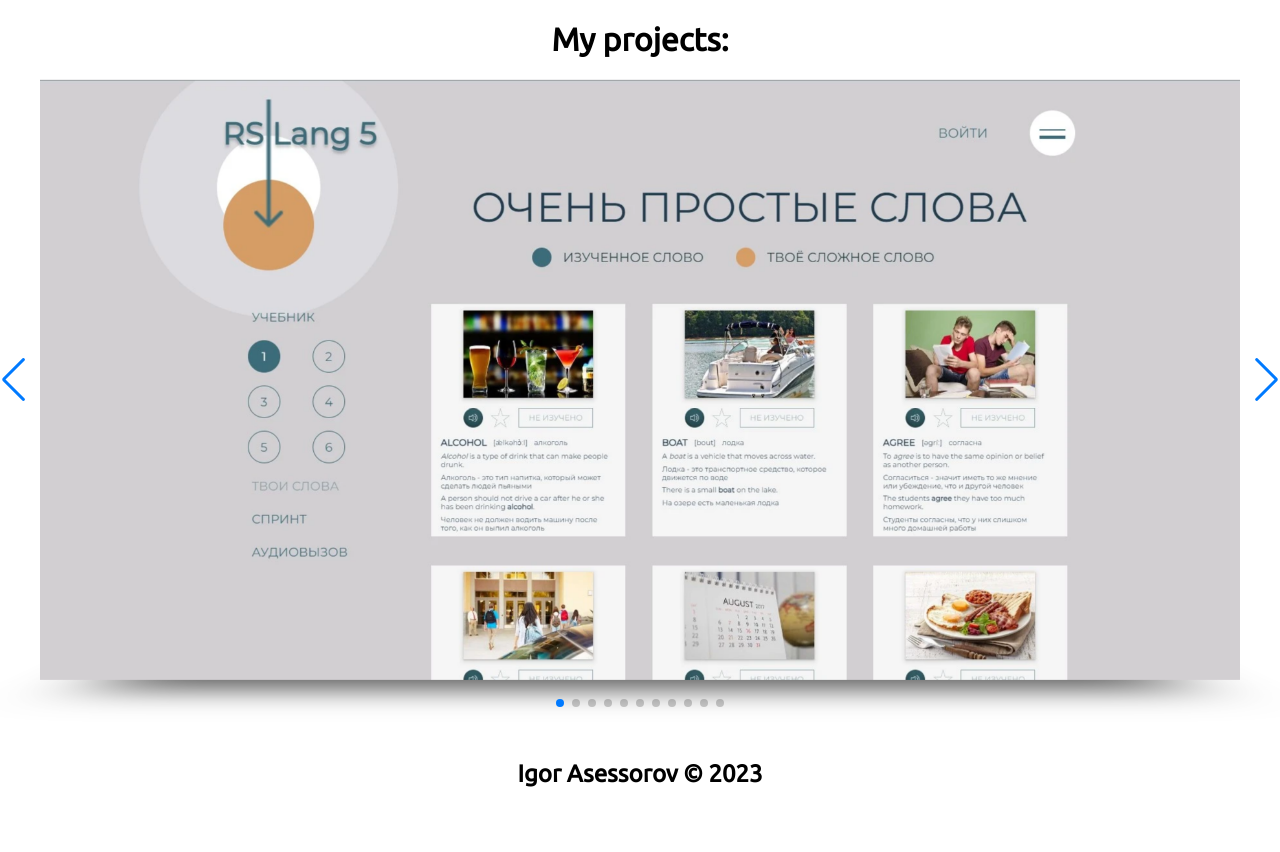
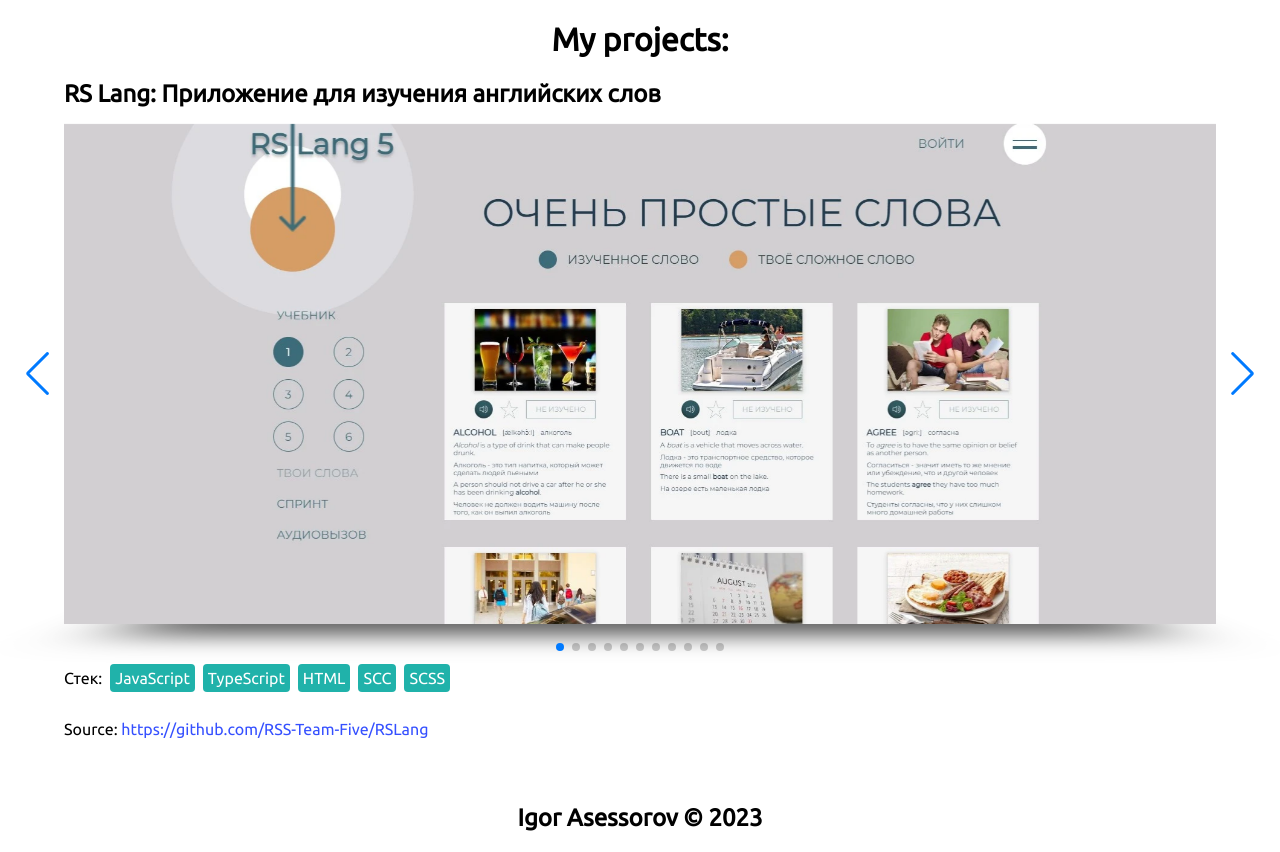
Before and after one commit to Bumble-sakh/js-portfolio, a plain HTML site: page index.html in a window 1280 px wide. Before the commit the page ends 808 px from the top, so only its background shows below. Drawn offline with nearby package versions, Linux system fonts and the light colour scheme.

Commit message:
feat: add info

```diff
--- a/index.html
+++ b/index.html
@@ -14,6 +14,8 @@
       <h1 class="header__label">My projects:</h1>
     </header>
     <main class="main">
+      <h2 class="title"></h2>
+
       <div class="swiper">
         <div class="swiper-wrapper">
 
@@ -23,6 +25,9 @@
         <div class="swiper-button-prev"></div>
         <div class="swiper-button-next"></div>
       </div>
+
+      <div class="stack"></div>
+      <div class="github"></div>
     </main>
     <footer class="footer">
       <h2 class="footer__label">Igor Asessorov &copy; 2023</h2>
--- a/index.js
+++ b/index.js
@@ -101,10 +101,15 @@ const projects = [
 ];
 
 const slider = document.querySelector('.swiper-wrapper');
+const title = document.querySelector('.title');
+const stack = document.querySelector('.stack');
+const github = document.querySelector('.github');
 
-projects.forEach((project) => {
+projects.forEach((project, index) => {
   const slide = document.createElement('div');
   slide.classList.add('swiper-slide');
+  slide.setAttribute('data-id', index);
+
   slide.innerHTML = `
     <a href="${project.deploy}" target="_blank">
       <img class="image" src="${project.image}" alt="${project.name}">
@@ -132,9 +137,21 @@ const swiper = new Swiper('.swiper', {
   },
 });
 
+const updateCard = () => {
+  const activeSlide = document.querySelector('.swiper-slide-active');
+
+  const id = activeSlide.getAttribute('data-id');
+
+  title.textContent = `${projects[id].name}: ${projects[id].description}`;
+  stack.innerHTML = `Стек: ${projects[id].stack.map((value) => `<div class='badge'>${value}</div>`).join('')}`;
+  github.innerHTML = `Source: <a href="${projects[id].source}">${projects[id].source}</a>`;
+};
+
+swiper.on('slideChangeTransitionEnd', updateCard);
+
 swiper.navigation.nextEl[0].style.right = 'var(--swiper-navigation-sides-offset, -40px)';
 swiper.navigation.prevEl[0].style.left = 'var(--swiper-navigation-sides-offset, -40px)';
 
-console.log(swiper.pagination);
+swiper.pagination.el.style.bottom = 'var(--swiper-pagination-bottom,-30px)';
 
-swiper.pagination.el.style.bottom = 'var(--swiper-pagination-bottom,-30px)';
+updateCard();
--- a/styles.css
+++ b/styles.css
@@ -1,10 +1,23 @@
 body {
   font-family: 'Ubuntu', sans-serif;
+  margin: 0;
+}
+
+.main {
+  display: flex;
+  flex-direction: column;
+  flex-wrap: nowrap;
+  align-items: center;
+  justify-content: flex-start;
 }
 
 .header__label,
 .footer__label {
   text-align: center;
+}
+
+.footer__label {
+  margin-top: 50px;
 }
 
 .image {
@@ -13,11 +26,54 @@ body {
   object-fit: cover;
 }
 
-.main {
-  margin-bottom: 80px;
+.title,
+.stack,
+.github {
+  width: 90%;
+  margin: 0 auto 16px;
+}
+
+.title {
+  margin-top: 0;
+}
+
+.stack {
+  display: flex;
+  flex-direction: row;
+  flex-wrap: wrap;
+  justify-content: flex-start;
+  align-items: center;
+  gap: 8px;
+  font-size: 16px;
+  margin-top: 40px;
+}
+
+.badge {
+  background-color: lightseagreen;
+  color: white;
+  border-radius: 4px;
+  padding: 5px;
+}
+
+.github {
+  margin-top: 12px;
+}
+
+.github a {
+  text-decoration: none;
+  color: #3550ff;
 }
 
 .swiper {
-  width: 1200px;
-  height: 600px;
+  max-width: 1200px;
+  width: 90%;
+  height: 500px;
 }
+
+@media (max-width: 1023px) {
+  .swiper-button-prev,
+  .swiper-button-next,
+  .swiper-pagination {
+    display: none !important;
+  }
+}
```
